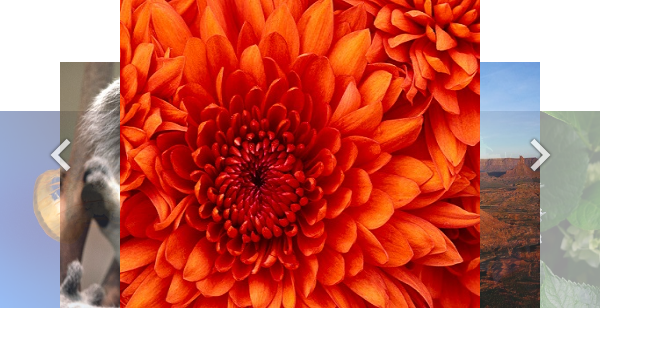
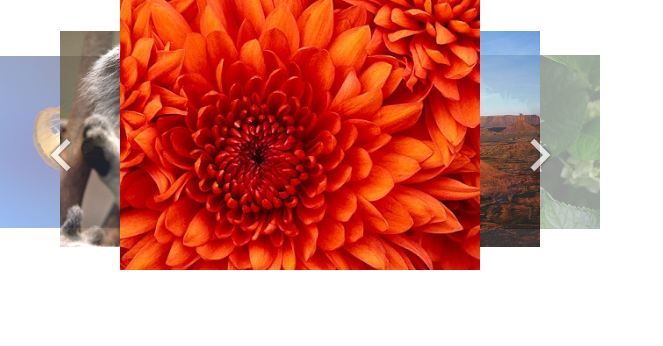
Before and after one commit to HiroLinMing/myimooc, a plain HTML site: page poster/index.html in a window 1280 px wide. Shown: the whole page, without its empty margins (0-663 px from the left). Drawn offline with Linux system fonts and the light colour scheme.

Commit message:
Revert "add 04"
This reverts commit a811cee694ca9d850e8f57f070da27017f3a82e4.

```diff
--- a/poster/carousel.css
+++ b/poster/carousel.css
@@ -14,7 +14,7 @@ body{color:#666; background-color:#fff;font: 12px/1.5 '微软雅黑',tahoma,aria
 
 
 .poster-main{position: relative;width: 410px; height: 308px;}
-.poster-main a, .poster-main li, .poster-main img{display: ;}
+.poster-main a, .poster-main img{display: block;}
 .poster-main .poster-list{width: 410px; height: 308px;}
 .poster-main .poster-list .poster-item{position: absolute;left: 0;top: 0}
 .poster-main .poster-btn{position: absolute;top: 0;width: 40px;height: 308px;z-index: 10; cursor: pointer;}
--- a/poster/carousel.js
+++ b/poster/carousel.js
@@ -20,8 +20,7 @@
 			"scale":0.8,
 			"autoPlay":true,
 			"delay":2000,
-			"speed":300,
-			"verticalAlign":"middle"
+			"speed":300
 		};
 
 		$.extend(this.setting, this.getSetting());
@@ -80,9 +79,6 @@
 							top:top
 						});
 				});
-
-
-
 			}
 		},
 
@@ -111,8 +107,7 @@
 					top:(self.setting.height - rh)/2,
 					left:fixOffsetLeft +(++i)*gap-rw,
 					opacity:0.8/i,
-					zIndex:level,
-					top:self.setAlign(rh)
+					zIndex:level
 				})
 			});
 
@@ -126,8 +121,7 @@
 					left:i*gap,
 					top:(self.setting.height-lh)/2,
 					zIndex:i,
-					opacity:0.8/oloop,
-					top:self.setAlign(lh)
+					opacity:0.8/oloop
 				});
 				lw = lw/self.setting.scale;
 				lh = lh/self.setting.scale;
@@ -163,19 +157,6 @@
 			});
 		},
 
-		setAlign:function(height){
-			var verticalType = this.setting.verticalAlign,
-			top = 0;
-			if(verticalType === "top"){
-				top = 0;
-			}else if(verticalType === "bottom"){
-				top = (this.setting.height - height);
-			}else{
-				top = (this.setting.height - height)/2;
-			}
-			return top;
-		},
-
 		getSetting:function(){
 			var setting = this.poster.attr("data-setting");
 			if(setting && setting != ""){
--- a/poster/index.html
+++ b/poster/index.html
@@ -15,8 +15,7 @@
 			"scale":0.8,
 			"autoPlay":true,
 			"delay":2000,
-			"speed":300,
-			"verticalAlign":"bottom"}'>
+			"speed":300}'>
 		<div class="poster-btn poster-prev-btn"></div>
 		<ui class="poster-list">
 			<li class="poster-item"><a href="#"><img src="1.jpg" width="100%" height="100%"></a></li>
```
